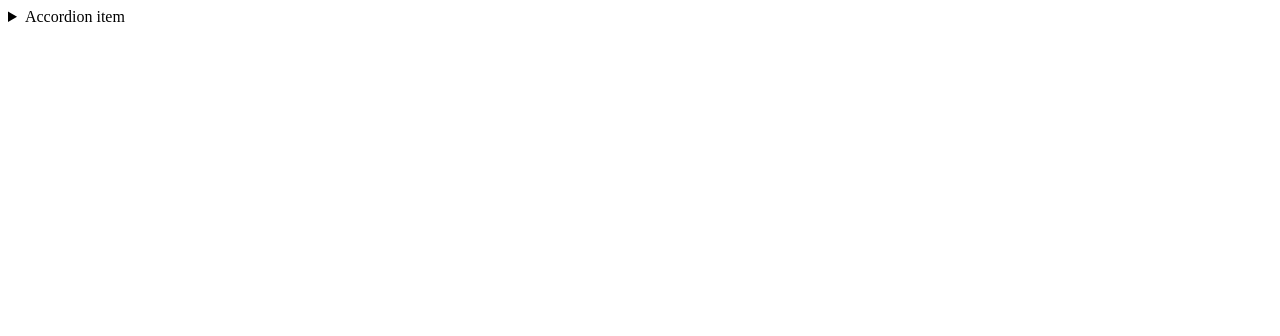
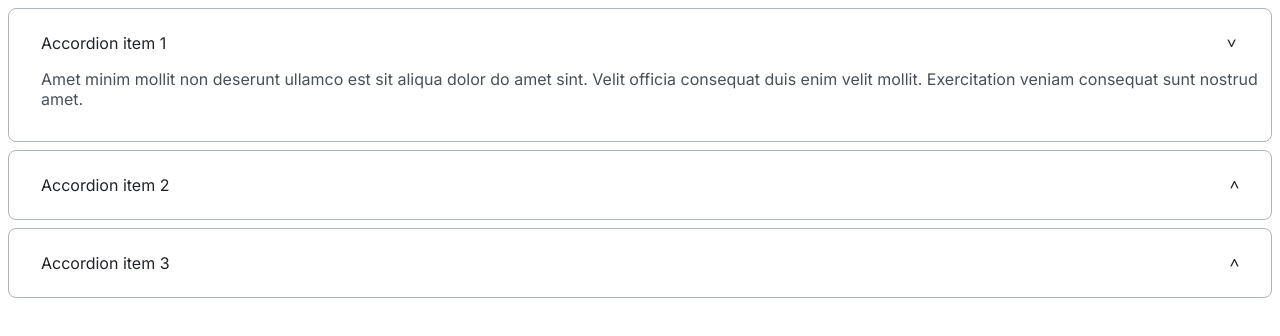
Before and after one commit to js-tasks-ru/htmlcss-20220616_bronnikov-aleks, a website: page 03-lection1/02-accordion/index.html in a window 1280 px wide. Drawn offline with Linux system fonts and the light colour scheme.

Commit message:
Accordion homework

```diff
--- a/03-lection1/02-accordion/accordion.css
+++ b/03-lection1/02-accordion/accordion.css
@@ -1 +1,50 @@
 /* Стилизация аккордеона */
+
+.accordion {
+    border: 1px solid var(--accordion-border);
+    border-radius: 8px;
+    font-family: 'Inter';
+    font-style: normal;
+    font-weight: 400;
+    font-size: 16px;
+}
+
+.accordion__summary {
+    display: block;
+    padding: 24px 32px 24px;
+    cursor: pointer;
+    color: var(--accordion-summery);
+}
+
+.accordion__summary::after {
+    content: '>';
+    float: right;
+    transform: rotate(-90deg);
+}
+
+.accordion[open] .accordion__summary::after {
+    transform: rotate(90deg);
+}
+
+.accordion__summary::-webkit-details-marker {
+    display: none;
+}
+
+.accordion[open] .accordion__summary {
+    padding-bottom: 16px;
+}
+
+.accordion[open] .accordion__item {
+    padding-bottom: 32px;
+}
+
+.accordion__item {
+    display: block;
+    padding-left: 32px;
+    margin: 0;
+    color: var(--accordion-item);
+}
+
+.accordion_mrgn {
+    margin-bottom: 8px;
+}
--- a/03-lection1/02-accordion/index.html
+++ b/03-lection1/02-accordion/index.html
@@ -1,18 +1,50 @@
 <!DOCTYPE html>
 <!-- Страница с аккордеоном -->
 <html lang="ru">
+
 <head>
     <link rel="stylesheet" href="../../assets/css/main.css">
     <link rel="stylesheet" href="./accordion.css">
 </head>
+
 <body>
-        <details>
-            <summary>
-                Accordion item
+    <!-- Accordion 1 -->
+    <details class="accordion accordion_mrgn" open>
+        <summary class="accordion__summary">
+            Accordion item 1
         </summary>
-            <p>
-                Hidden content
+        <p class="accordion__item">
+            Amet minim mollit non deserunt ullamco est sit aliqua dolor do amet sint. Velit officia consequat duis enim
+            velit mollit. Exercitation veniam consequat sunt nostrud amet.
         </p>
     </details>
+    <!-- Accordion 1 -->
+
+    <!-- Accordion 2 -->
+    <details class="accordion accordion_mrgn">
+        <summary class="accordion__summary">
+            Accordion item 2
+        </summary>
+        <p class="accordion__item">
+            Amet minim mollit non deserunt ullamco est sit aliqua dolor do amet sint. Velit
+            officia consequat duis enim velit mollit. Exercitation veniam consequat sunt
+            nostrud amet.
+        </p>
+    </details>
+    <!-- Accordion 2 -->
+
+    <!-- Accordion 3 -->
+    <details class="accordion accordion_mrgn">
+        <summary class="accordion__summary">
+            Accordion item 3
+        </summary>
+        <p class="accordion__item">
+            Amet minim mollit non deserunt ullamco est sit aliqua dolor do amet sint. Velit
+            officia consequat duis enim velit mollit. Exercitation veniam consequat sunt
+            nostrud amet.
+        </p>
+    </details>
+    <!-- Accordion 3 -->
 </body>
+
 </html>
--- a/assets/css/main.css
+++ b/assets/css/main.css
@@ -1,5 +1,6 @@
 @import '../fonts/fonts.css';
 @import '../../03-lection1/01-button/button.css';
+@import '../../03-lection1/02-accordion/accordion.css';
 
 :root {
     /* ---------------------------------- Button Colors----------------------------- */
@@ -22,4 +23,10 @@
     --alternate-text: #495057;
     /* Alternate Colors */
     /* ---------------------------------- Button Colors----------------------------- */
+
+    /* ---------------------------------- Accordion Colors----------------------------- */
+    --accordion-border: #ACB5BD;
+    --accordion-summery: #212429;
+    --accordion-item: #495057;
+    /* ---------------------------------- Accordion Colors----------------------------- */
 }
--- a/assets/fonts/fonts.css
+++ b/assets/fonts/fonts.css
@@ -1 +1,2 @@
 @import url('https://fonts.googleapis.com/css2?family=Roboto:ital,wght@0,100;0,300;0,400;0,500;0,700;0,900;1,100;1,300;1,400;1,500;1,700;1,900&display=swap');
+@import url('https://fonts.googleapis.com/css2?family=Inter&display=swap');
```
Lines whose indentation alone changed are shown as unchanged.
